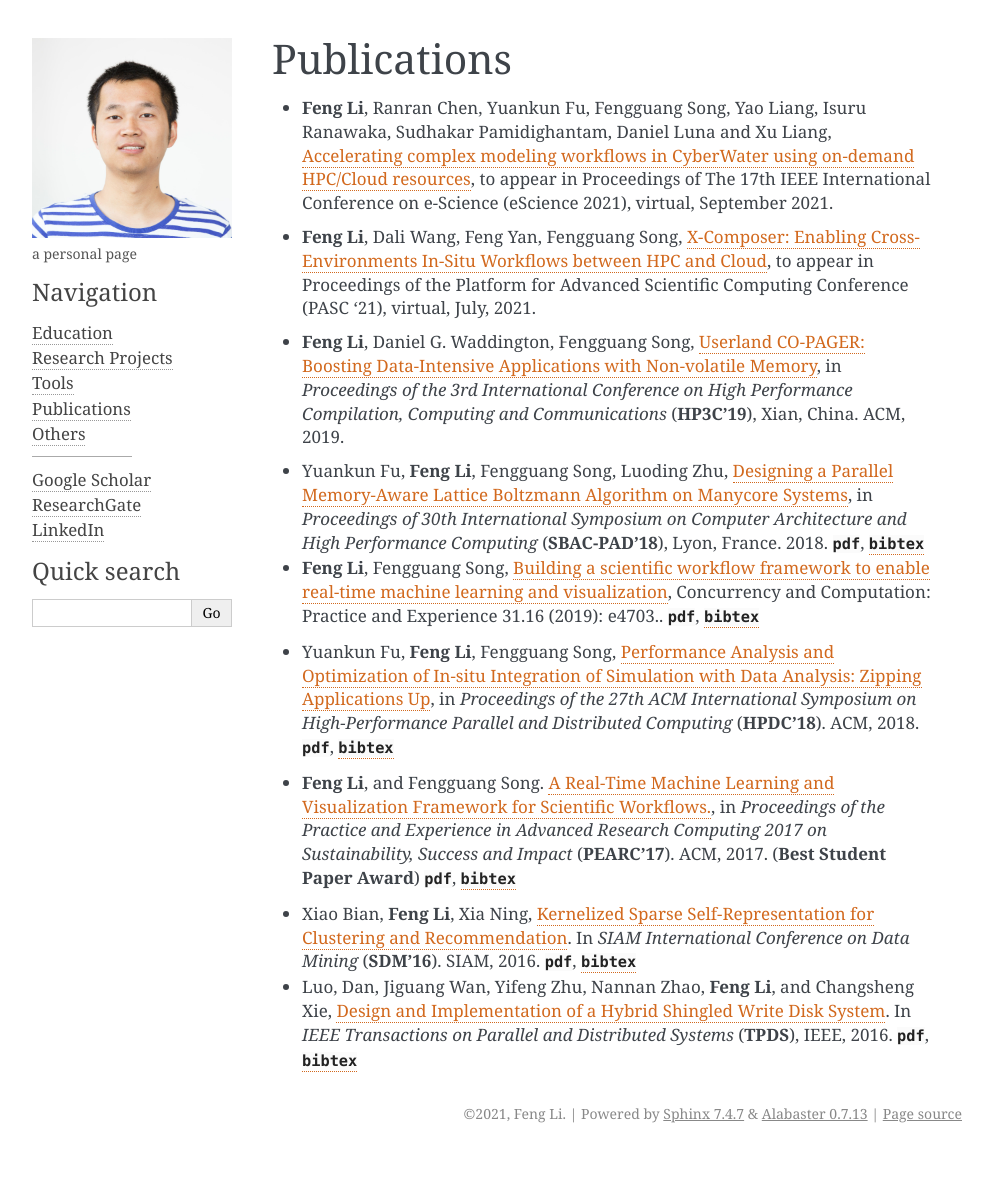
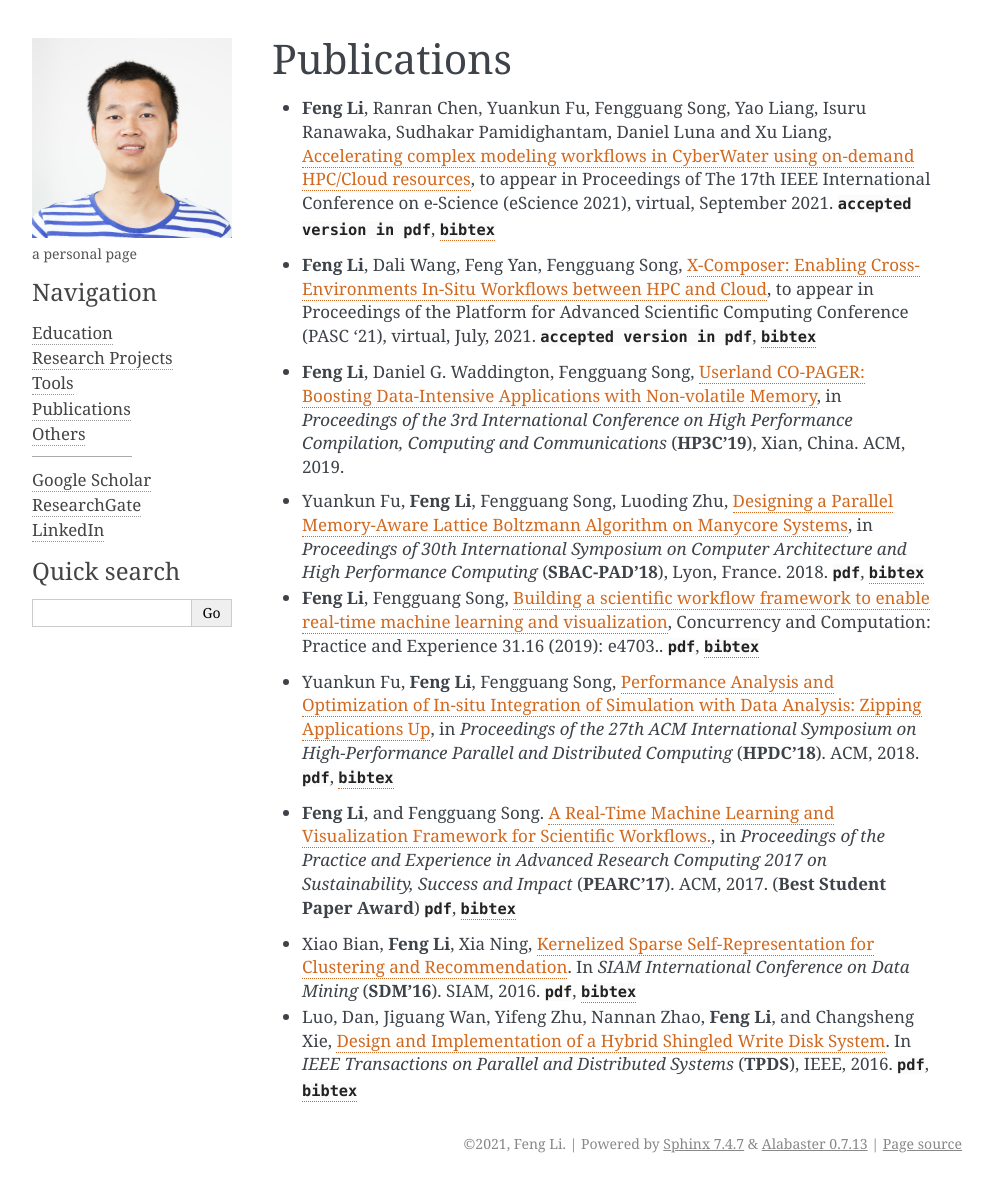
Before and after one commit to fengggli/fengggli.github.io, a Sphinx documentation site: the page built from source/publications.rst, in a window 1280 px wide and 1183 px high. Shown: the whole window, without its empty margins (148-1141 px from the left). Built offline with Sphinx 7.4.7, drawn with Linux system fonts in a browser that asks for light colours; some of the changed lines change nothing that is shown.

Commit message:
update xcomposer and launchagent accepted pdf and bibtex

```diff
--- a/source/publications.rst
+++ b/source/publications.rst
@@ -7,10 +7,14 @@ Publications
 .. _bib-li2021launchagent:
 
 * **Feng Li**, Ranran Chen, Yuankun Fu, Fengguang Song, Yao Liang, Isuru Ranawaka, Sudhakar Pamidighantam, Daniel Luna and Xu Liang, `Accelerating complex modeling workflows in CyberWater using on-demand HPC/Cloud resources <https://www.escience2021.org/>`_, to appear in Proceedings of The 17th IEEE International Conference on e-Science (eScience 2021), virtual, September 2021.
+  :download:`accepted version in pdf </pubs/li2021launchagent-author-20210810.pdf>`,
+  :download:`bibtex </pubs/li2021launchagent.txt>`
 
 .. _bib-li2021xcomposer:
 
 * **Feng Li**, Dali Wang, Feng Yan, Fengguang Song, `X-Composer: Enabling Cross-Environments In-Situ Workflows between HPC and Cloud <https://pasc21.pasc-conference.org/program/papers/>`_, to appear in Proceedings of the Platform for Advanced Scientific Computing Conference (PASC '21), virtual, July, 2021.
+  :download:`accepted version in pdf </pubs/li2021xcomposer-author-20210810.pdf>`,
+  :download:`bibtex </pubs/li2021xcomposer.txt>`
 
 .. _bib-li2019copager:
 
--- /dev/null
+++ b/source/pubs/li2021launchagent.txt
@@ -0,0 +1,10 @@
+@inproceedings{li2021xcomposer,
+ author = {Li, Feng and Chen, Ranran and Fu, Yuankun and Song, Fengguang and Liang, Yao and Ranawaka, Isuru and Pamidighantam, Sudhakar and Luna, Daniel and Liang, Xu},
+ title = {Accelerating complex modeling workflows in {{CyberWater}} using on-demand  {{HPC}}/{{Cloud}} resources}},
+ booktitle ={2021 {{IEEE}} 17th {{International Conference}} on E-{{Science}} (e-{{Science}})},
+ series = {eScience '21},
+ year = {2021},
+ location = {Virtual},
+ publisher = {IEEE},
+ keywords = {scientific workflow, hydrologic modeling, on-demand HPC}
+}
--- /dev/null
+++ b/source/pubs/li2021xcomposer.txt
@@ -0,0 +1,12 @@
+@inproceedings{li2021xcomposer,
+ author = {Li, Feng and Wang, Dali and Yan, Feng and Song, Fengguang},
+ title = {{{X-Composer}}: Enabling Cross-Environments In-Situ Workflows between {{HPC}} and {{Cloud}}},
+ booktitle = {Proceedings of the Platform for Advanced Scientific Computing Conference},
+ series = {PASC '21},
+ year = {2021},
+ location = {Geneva, Switzerland},
+ doi = {10.1145/3468267.3470621},
+ publisher = {ACM},
+ address = {New York, NY, USA},
+ keywords = {HPC, cloud computing, in-situ data analysis, scientific workflows},
+}
```
Also changed, not shown: 2 other files.
